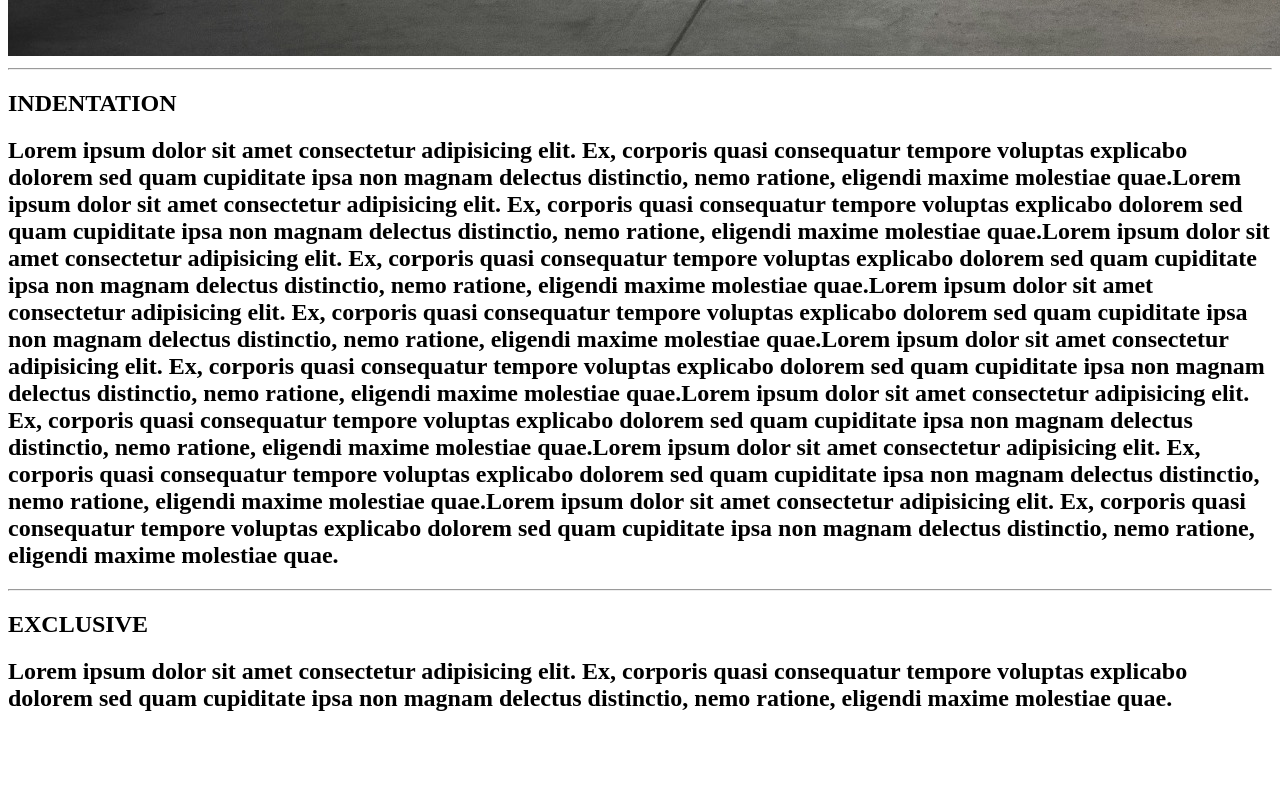
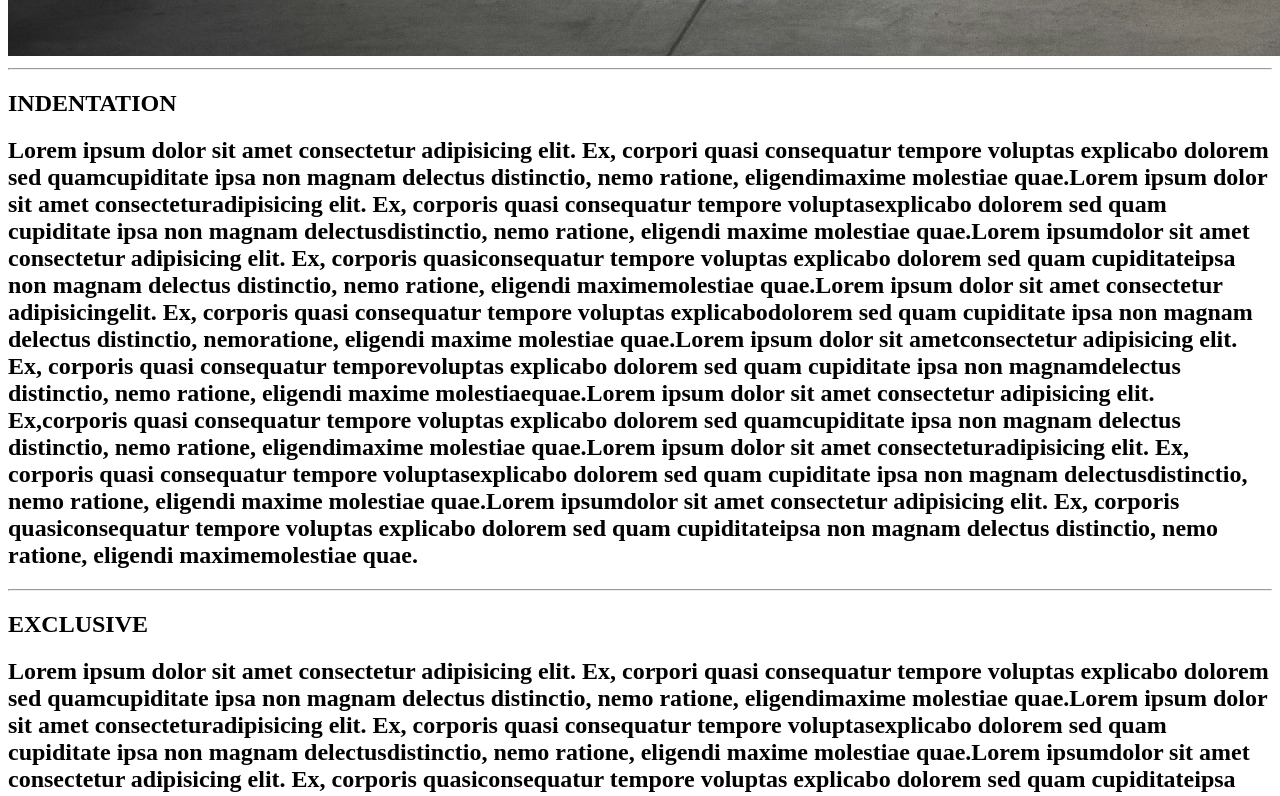
Before and after one commit to Songehyun/Pagemakereact, a React app: page / in a window 1280 px wide. Shown: the part 1640-2436 px from the top of the page. Before the commit the page ends 2371 px from the top, so only its background shows below. Built offline with nearby package versions, Linux system fonts and the light colour scheme; the HTML template or start-up script is replaced by a standard one.

Commit message:
4번 리터럴 정리

```diff
--- a/src/tagmaker/combinecard.tsx
+++ b/src/tagmaker/combinecard.tsx
@@ -3,43 +3,15 @@ import Divmaker from "./divmaker";
 import Hrmaker from "./hrmaker";
 import H2maker from "./h2maker";
 import Pmaker from "./pmaker";
+import { Maketext, cardtitle } from "../../static/lorem";
 
 const Combine: React.FC = () => {
   return (
     <Divmaker classname={"card"}>
       <Divmaker classname={"card-container"}>
         <Hrmaker classname={"card-line"} />
-        <H2maker classname={"card-title"}>INDENTATION</H2maker>
-        <Pmaker classname={"card-text"}>
-          Lorem ipsum dolor sit amet consectetur adipisicing elit. Ex, corporis
-          quasi consequatur tempore voluptas explicabo dolorem sed quam
-          cupiditate ipsa non magnam delectus distinctio, nemo ratione, eligendi
-          maxime molestiae quae.Lorem ipsum dolor sit amet consectetur
-          adipisicing elit. Ex, corporis quasi consequatur tempore voluptas
-          explicabo dolorem sed quam cupiditate ipsa non magnam delectus
-          distinctio, nemo ratione, eligendi maxime molestiae quae.Lorem ipsum
-          dolor sit amet consectetur adipisicing elit. Ex, corporis quasi
-          consequatur tempore voluptas explicabo dolorem sed quam cupiditate
-          ipsa non magnam delectus distinctio, nemo ratione, eligendi maxime
-          molestiae quae.Lorem ipsum dolor sit amet consectetur adipisicing
-          elit. Ex, corporis quasi consequatur tempore voluptas explicabo
-          dolorem sed quam cupiditate ipsa non magnam delectus distinctio, nemo
-          ratione, eligendi maxime molestiae quae.Lorem ipsum dolor sit amet
-          consectetur adipisicing elit. Ex, corporis quasi consequatur tempore
-          voluptas explicabo dolorem sed quam cupiditate ipsa non magnam
-          delectus distinctio, nemo ratione, eligendi maxime molestiae
-          quae.Lorem ipsum dolor sit amet consectetur adipisicing elit. Ex,
-          corporis quasi consequatur tempore voluptas explicabo dolorem sed quam
-          cupiditate ipsa non magnam delectus distinctio, nemo ratione, eligendi
-          maxime molestiae quae.Lorem ipsum dolor sit amet consectetur
-          adipisicing elit. Ex, corporis quasi consequatur tempore voluptas
-          explicabo dolorem sed quam cupiditate ipsa non magnam delectus
-          distinctio, nemo ratione, eligendi maxime molestiae quae.Lorem ipsum
-          dolor sit amet consectetur adipisicing elit. Ex, corporis quasi
-          consequatur tempore voluptas explicabo dolorem sed quam cupiditate
-          ipsa non magnam delectus distinctio, nemo ratione, eligendi maxime
-          molestiae quae.
-        </Pmaker>
+        <H2maker classname={"card-title"}>{cardtitle}</H2maker>
+        <Pmaker classname={"card-text"}>{Maketext}</Pmaker>
       </Divmaker>
     </Divmaker>
   );
--- a/src/tagmaker/combinecard2.tsx
+++ b/src/tagmaker/combinecard2.tsx
@@ -3,19 +3,15 @@ import Divmaker from "./divmaker";
 import Hrmaker from "./hrmaker";
 import H2maker from "./h2maker";
 import Pmaker from "./pmaker";
+import { Maketext, card2title } from "../../static/lorem";
 
 const Combine2: React.FC = () => {
   return (
     <Divmaker classname={"card2"}>
       <Divmaker classname={"card-container2"}>
         <Hrmaker classname={"card-line2"} />
-        <H2maker classname={"card-title2"}>EXCLUSIVE</H2maker>
-        <Pmaker classname={"card-text2"}>
-          Lorem ipsum dolor sit amet consectetur adipisicing elit. Ex, corporis
-          quasi consequatur tempore voluptas explicabo dolorem sed quam
-          cupiditate ipsa non magnam delectus distinctio, nemo ratione, eligendi
-          maxime molestiae quae.
-        </Pmaker>
+        <H2maker classname={"card-title2"}>{card2title}</H2maker>
+        <Pmaker classname={"card-text2"}>{Maketext}</Pmaker>
       </Divmaker>
     </Divmaker>
   );
```
Also changed, not shown: static/lorem.tsx (added, +8 -0 lines).
